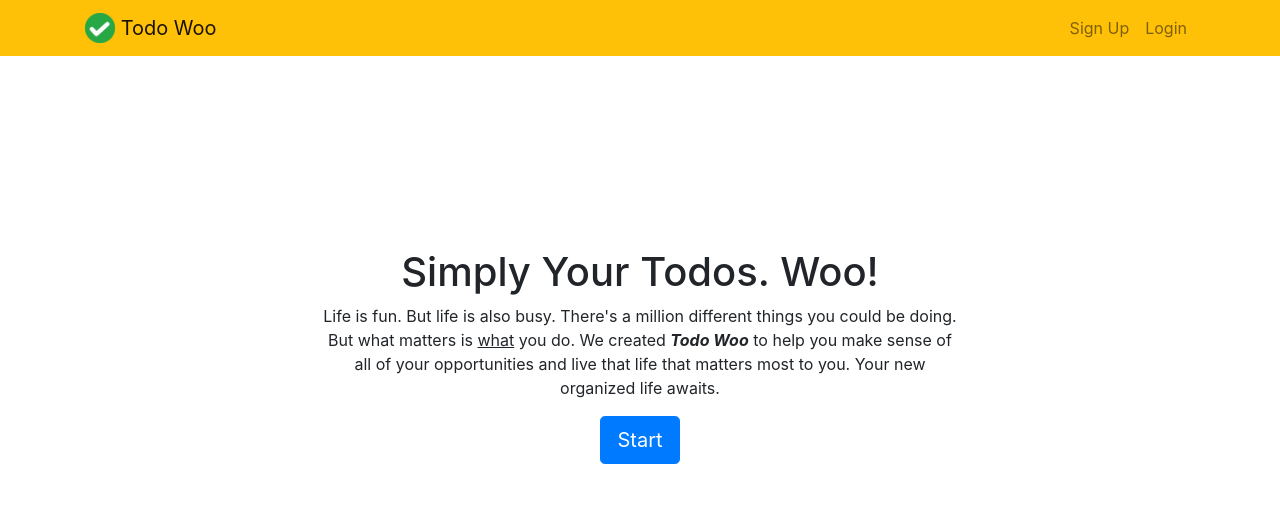
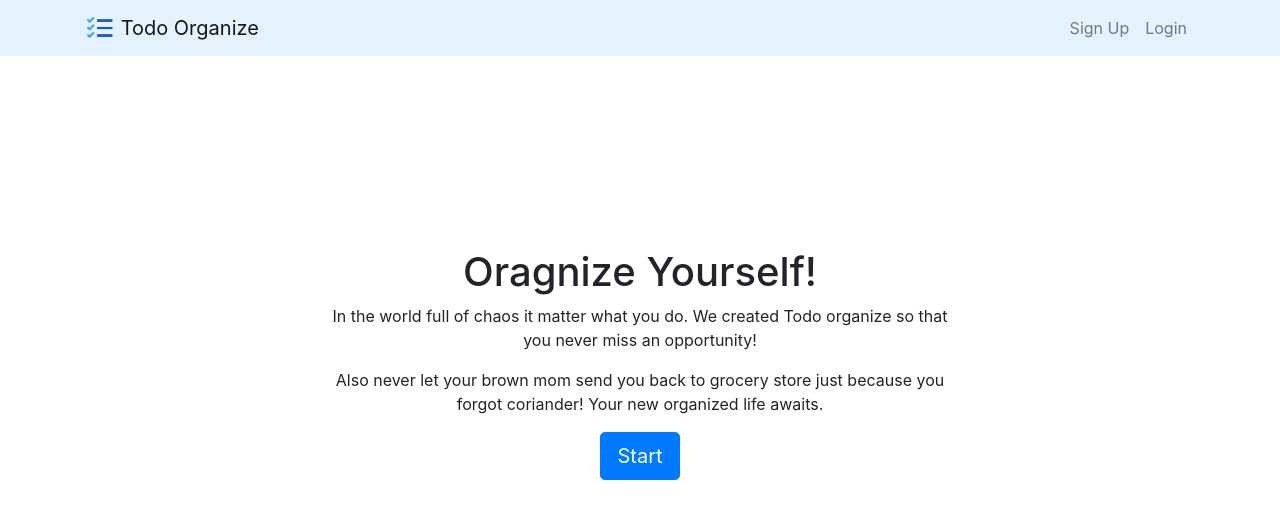
Before and after one commit to karjain/TodoList, a Django app: page / in a window 1280 px wide. Shown: the top 519 px of the page. Run offline with Django 3.2, Linux system fonts and the light colour scheme; some libraries are stand-ins or nearby versions.

Commit message:
Minor edits

```diff
--- a/todo/templates/todo/base.html
+++ b/todo/templates/todo/base.html
@@ -10,16 +10,16 @@
     <link rel="stylesheet" href="https://stackpath.bootstrapcdn.com/bootstrap/4.4.1/css/bootstrap.min.css" integrity="sha384-Vkoo8x4CGsO3+Hhxv8T/Q5PaXtkKtu6ug5TOeNV6gBiFeWPGFN9MuhOf23Q9Ifjh" crossorigin="anonymous">
 
     <link rel="icon" type="image/png"  href="{% static 'todo/logo.png' %}">
-    <title>Todo Woo</title>
+    <title>Todo Organize</title>
 </head>
 <body>
 
 
-<nav class="navbar navbar-expand-md navbar-light bg-warning">
+<nav class="navbar navbar-expand-md navbar-light" style="background-color: #e3f2fd;">
 <div class="container">
     <a class="navbar-brand" href="{% url 'home' %}">
          <img src="{% static 'todo/logo.png' %}" width="30" height="30" class="d-inline-block align-top">
-        <span>Todo Woo</span>
+        <span>Todo Organize</span>
     </a>
     <button class="navbar-toggler" type="button" data-toggle="collapse" data-target="#navbarNav" aria-controls="navbarNav" aria-expanded="false" aria-label="Toggle navigation">
         <span class="navbar-toggler-icon"></span>
--- a/todo/templates/todo/home.html
+++ b/todo/templates/todo/home.html
@@ -10,8 +10,9 @@
 <div class="row justify-content-center mt-5">
         <div class="col-md-7 text-center">
 
-                 <h1>Simply Your Todos. Woo!</h1>
-            <p>Life is fun. But life is also busy. There's a million different things you could be doing. But what matters is <u>what</u> you do. We created <b><i>Todo Woo</i></b> to help you make sense of all of your opportunities and live that life that matters most to you. Your new organized life awaits.</p>
+                 <h1>Oragnize Yourself!</h1>
+            <p>In the world full of chaos it matter what you do. We created Todo organize so that you never miss an opportunity!</p>
+            <p> Also never let your brown mom send you back to grocery store just because you forgot coriander! Your new organized life awaits.</p>
         <a role="button" class="btn btn-primary btn-lg" href="{% url 'signupuser' %}">Start</a>
         </div>
     </div>
```
Also changed, not shown: db.sqlite3, todo/static/todo/logo.png.
